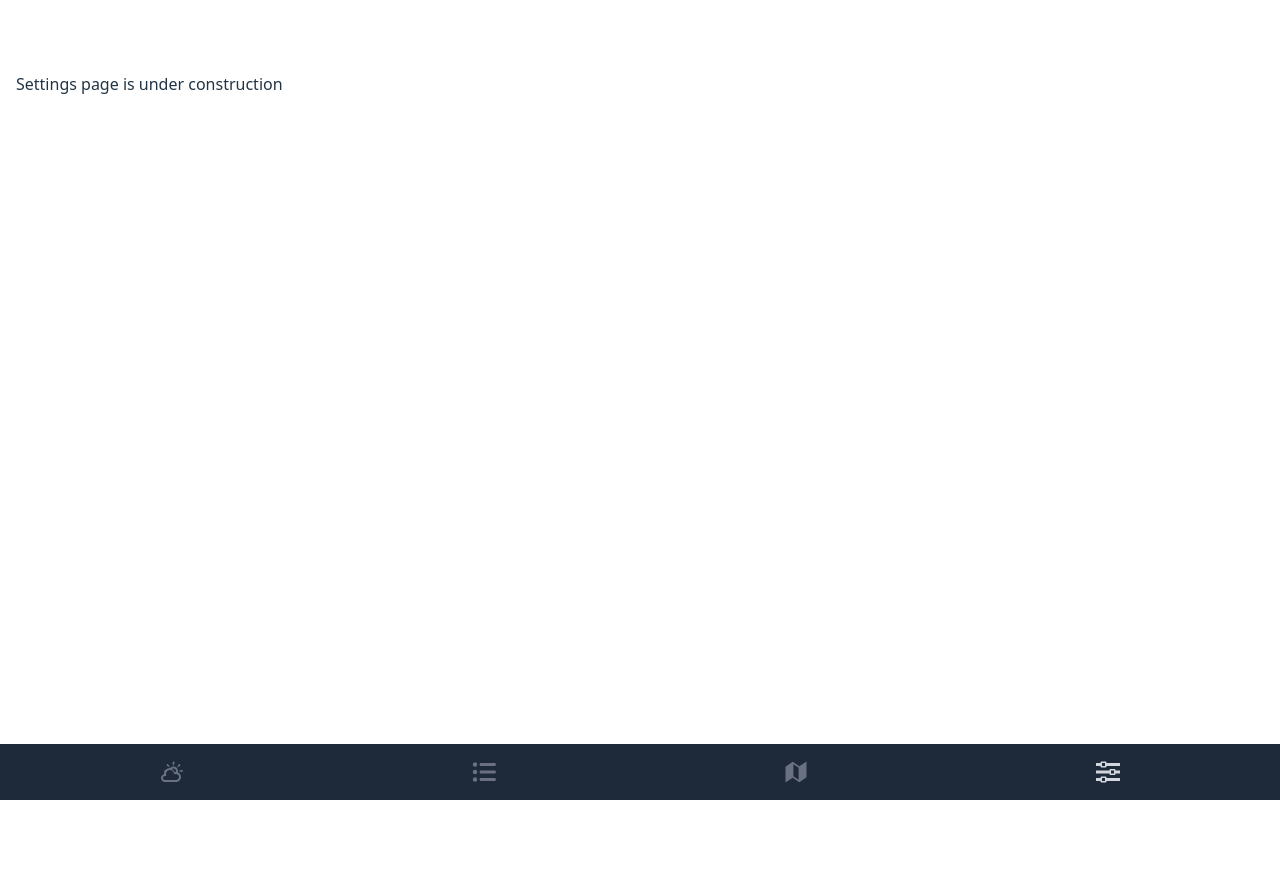
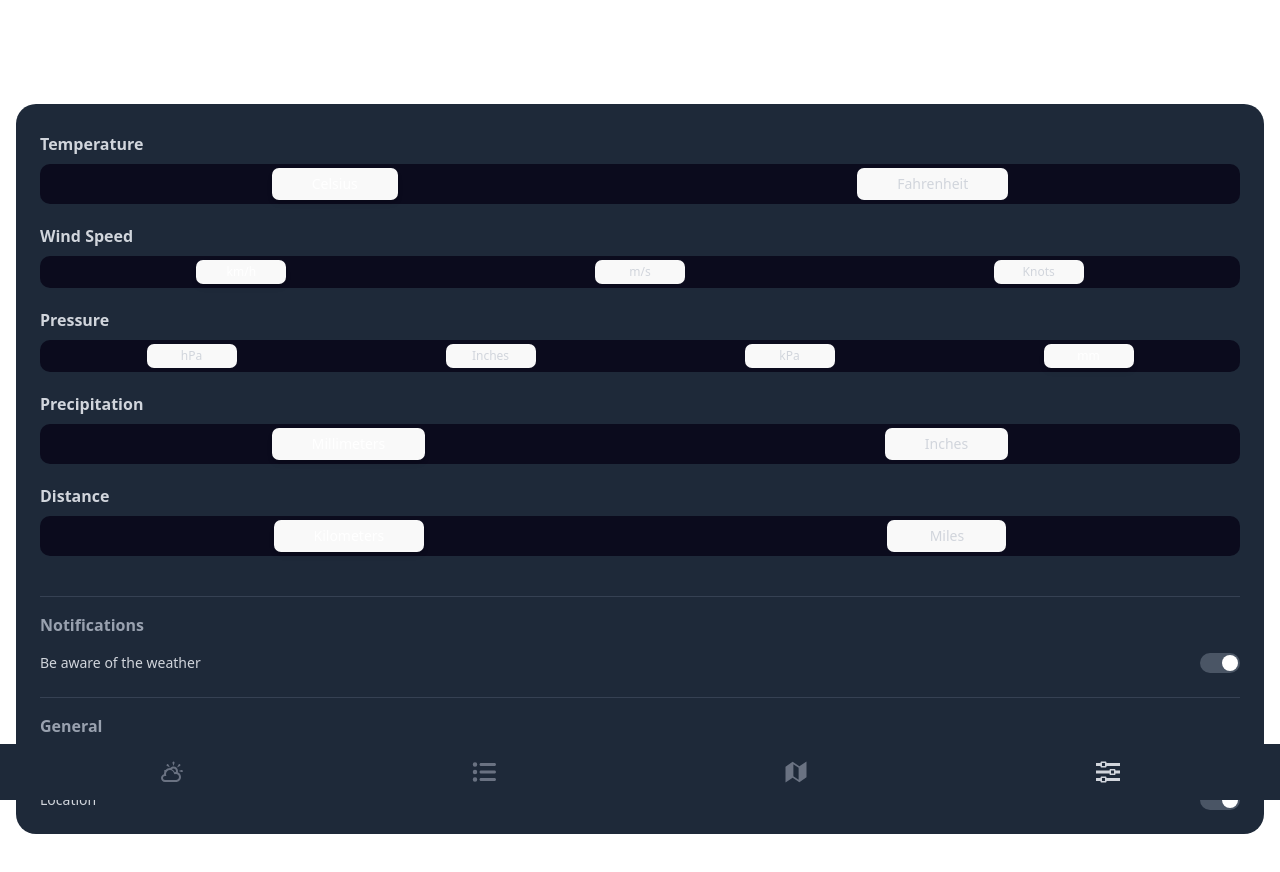
Before and after one commit to MaverickSeneris/react-weather-dashboard, a React (Vite) app: page /settings in a window 1280 px wide. Shown: the top 872 px of the page. Before the commit the page ends 800 px from the top, so only its background shows below. Built offline with nearby package versions, Linux system fonts and the light colour scheme; no server answers.

Commit message:
feat: settings page

```diff
--- a/src/pages/Settings.jsx
+++ b/src/pages/Settings.jsx
@@ -1,14 +1,15 @@
 import React from "react";
 import Header from "../components/ui/Header";
 import PageContainer from "../components/ui/PageContainer";
-
-
+import WeatherSettings from "../components/WeatherSettings";
 
 function Settings() {
   return (
-    <PageContainer >
-      <Header title={"Settings"}/>
-      <h1>Settings page is under construction</h1>
+    <PageContainer>
+      <Header title={"Settings"} />
+      <div className="mt-8">
+        <WeatherSettings />
+      </div>
     </PageContainer>
   );
 }
```
